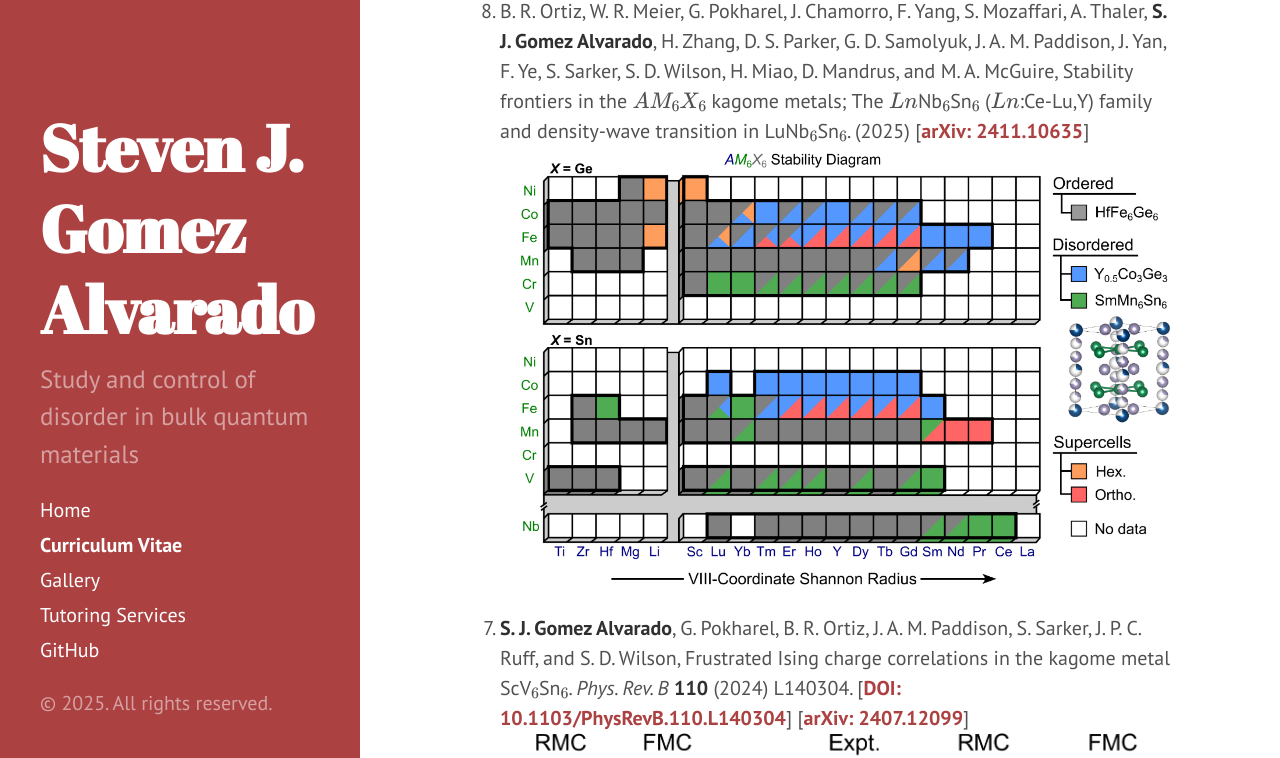
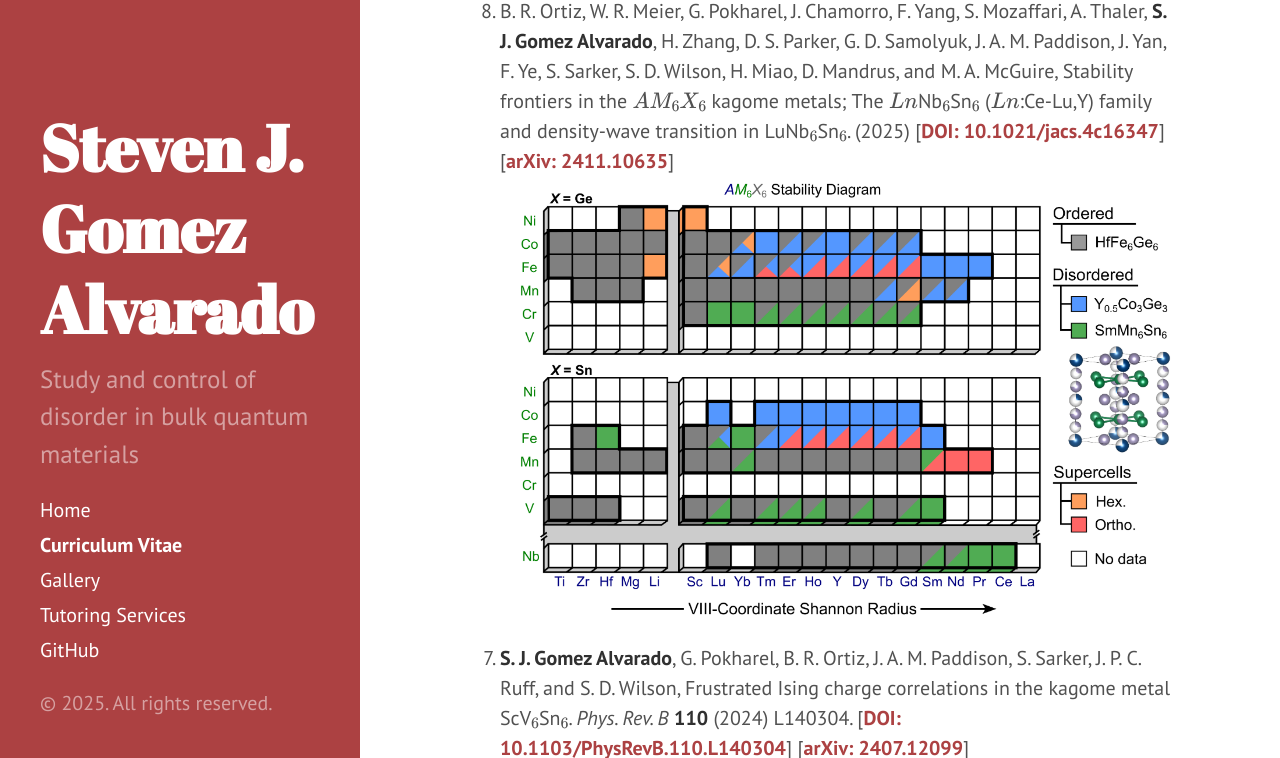
Before and after one commit to stevenjgomez/stevenjgomez.github.io, a Jekyll site: the page built from cv.md, in a window 1280 px wide and 900 px high, scrolled down 1125 px, cut to the strip 142-900 px from the top of the window. Built offline with Jekyll 4.4.1, drawn with Linux system fonts in a browser that asks for light colours.

Commit message:
Add 166 frontiers paper DOI

```diff
--- a/cv.md
+++ b/cv.md
@@ -15,7 +15,7 @@ layout: "page"
    ![ir214graphic.png](img/ir214graphic.png)
 1. **S. J. Gomez Alvarado**, J. R. Chamorro, A. R. Jackson, G. Pokharel, R. Gomez, B. R. Ortiz, S. Sarker, L. Kautzsch, L. C. Gallington, R.  Seshadri, and S. D. Wilson, Interleaved bond and magnetic frustration in triangular lattice $$Ln$$Cd$$_3$$P$$_3$$. (2025) \[[**arXiv: 2501.04203**](https://arxiv.org/abs/2501.04203)\]
    ![133structure.png](img/133structure.png)
-1. B. R. Ortiz, W. R. Meier, G. Pokharel, J. Chamorro, F. Yang, S. Mozaffari, A. Thaler, **S. J. Gomez Alvarado**, H. Zhang, D. S. Parker, G. D. Samolyuk, J. A. M. Paddison, J. Yan, F. Ye, S. Sarker, S. D. Wilson, H. Miao, D. Mandrus, and M. A. McGuire, Stability frontiers in the $$AM_6X_6$$ kagome metals; The $$Ln$$Nb$$_6$$Sn$$_6$$ ($$Ln$$:Ce-Lu,Y) family and density-wave transition in LuNb$$_6$$Sn$$_6$$. (2025) \[[**arXiv: 2411.10635**](https://arxiv.org/abs/2411.10635)\]
+1. B. R. Ortiz, W. R. Meier, G. Pokharel, J. Chamorro, F. Yang, S. Mozaffari, A. Thaler, **S. J. Gomez Alvarado**, H. Zhang, D. S. Parker, G. D. Samolyuk, J. A. M. Paddison, J. Yan, F. Ye, S. Sarker, S. D. Wilson, H. Miao, D. Mandrus, and M. A. McGuire, Stability frontiers in the $$AM_6X_6$$ kagome metals; The $$Ln$$Nb$$_6$$Sn$$_6$$ ($$Ln$$:Ce-Lu,Y) family and density-wave transition in LuNb$$_6$$Sn$$_6$$. (2025) \[[**DOI: 10.1021/jacs.4c16347**](https://doi.org/10.1021/jacs.4c16347)\] \[[**arXiv: 2411.10635**](https://arxiv.org/abs/2411.10635)\]
    ![166stabilityfrontiers.png](img/166stabilityfrontiers.png)
 1. **S. J. Gomez Alvarado**, G. Pokharel, B. R. Ortiz, J. A. M. Paddison, S. Sarker, J. P. C. Ruff, and S. D. Wilson, Frustrated Ising charge correlations in the kagome metal ScV$$_6$$Sn$$_6$$. *Phys. Rev. B* **110** (2024) L140304. \[[**DOI: 10.1103/PhysRevB.110.L140304**](https://doi.org/10.1103/PhysRevB.110.L140304)\] \[[**arXiv: 2407.12099**](https://arxiv.org/abs/2407.12099)\]
    ![166diffuse.png](img/166diffuse.png)
```
